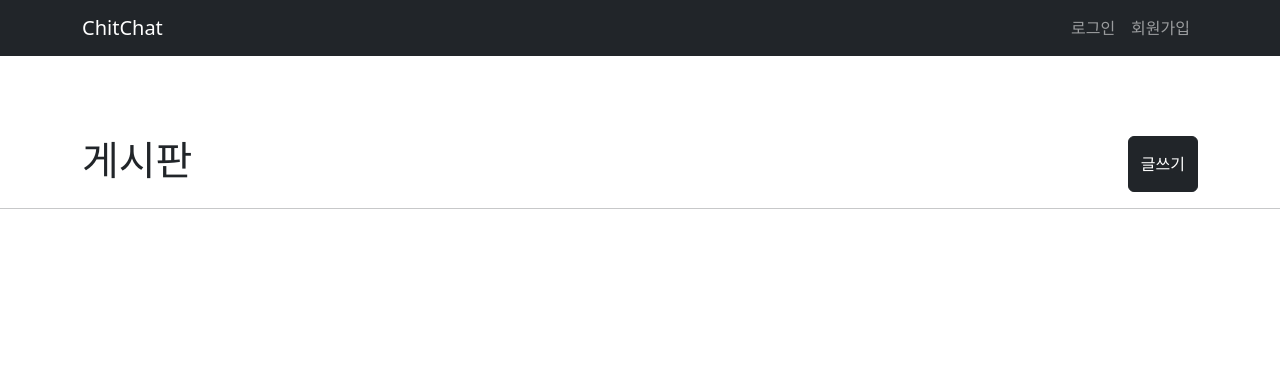
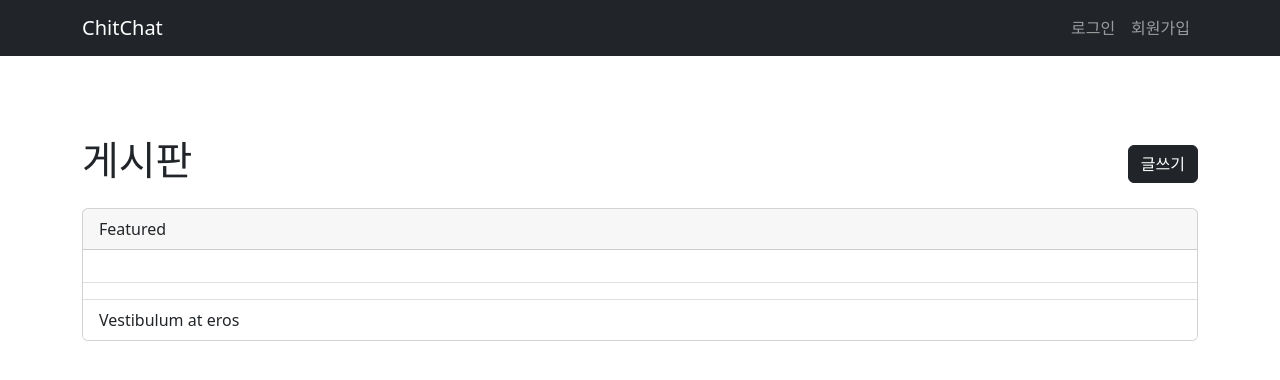
Before and after one commit to mini-operation-project-8/team8_front, a React (Create React App) app: page / in a window 1280 px wide. Shown: the top 380 px of the page. Built offline with nearby package versions, Linux system fonts and the light colour scheme; data requests are answered from the project's data file.

Commit message:
khj working

```diff
--- a/db.json
+++ b/db.json
@@ -1,23 +1,4 @@
 {
-<<<<<<< HEAD
-  "posts": [
-    {
-      "id": 1,
-      "title": "json-server",
-      "author": "typicode"
-    }
-  ],
-  "comments": [
-    {
-      "id": 1,
-      "body": "some comment",
-      "postId": 1
-    }
-  ],
-  "profile": {
-    "name": "typicode"
-  }
-=======
     "posts" : [
         {
             "id" :1,
@@ -31,5 +12,4 @@
             "password" : "1q2w3w4r!"
         }
     ]
->>>>>>> 6835d1372629dc799adada84be2b351894ac6a16
 }
--- a/src/pages/Home.jsx
+++ b/src/pages/Home.jsx
@@ -1,13 +1,28 @@
-import React from 'react'
+import React, { useEffect } from 'react'
 import Container from 'react-bootstrap/Container';
 import Nav from 'react-bootstrap/Nav';
 import Navbar from 'react-bootstrap/Navbar';
 import Button from 'react-bootstrap/Button';
+import Stack from 'react-bootstrap/Stack';
+import Card from 'react-bootstrap/Card';
+import ListGroup from 'react-bootstrap/ListGroup';
+import { useDispatch, useSelector } from 'react-redux';
+import { __getPosts } from '../redux/modules/postModule';
 
 function Home() {
+  const dispatch = useDispatch();
+  const posts = useSelector((state) => state.posts.posts);
+
+  console.log("여기에 들어와야 되는데?", posts);
+
+  useEffect(()=>{
+    dispatch(__getPosts());
+  },[]);
 
   return (
     <div>
+      {posts.title}
+      {posts.content}
       <Navbar collapseOnSelect expand="lg" bg="dark" variant="dark">
         <Container>
           <Navbar.Brand href="#home">ChitChat</Navbar.Brand>
@@ -25,15 +40,22 @@ function Home() {
         </Container>
       </Navbar>
       <Container style={{
-        display: "flex",
-        justifyContent: "space-between",
         marginTop: "5rem"}}>
-        <h1>게시판</h1>
-        <Button variant="dark">글쓰기</Button>
+          <Stack direction="horizontal" gap={2}>
+            <h1>게시판</h1>
+            <Button variant="dark" className='ms-auto'>글쓰기</Button>
+          </Stack>
       </Container>
-      <hr />
-      <Container style={{marginTop: "5rem"}}>
-
+      <Container style={{marginTop: "1rem"}}>
+        <Card style={{ width: '100%' }}>
+          <Card.Header>Featured</Card.Header>
+          <ListGroup variant="flush">
+            <p>{posts.id}</p>
+            <ListGroup.Item>{posts?.id}</ListGroup.Item>
+            <ListGroup.Item>{posts?.title}</ListGroup.Item>
+            <ListGroup.Item>Vestibulum at eros</ListGroup.Item>
+          </ListGroup>
+        </Card>
       </Container>
     </div>
   )
--- a/src/redux/modules/postModule.js
+++ b/src/redux/modules/postModule.js
@@ -6,7 +6,8 @@ export const __getPosts = createAsyncThunk(
     "getPosts",
     async (payload, thunkAPI) => {
         try {
-            const result = await axios.get('/chitchat/posts');
+            const result = await axios.get('http://localhost:4000/posts');
+            console.log(result.data);
             return thunkAPI.fulfillWithValue(result.data);
         } catch(error) {
             return thunkAPI.rejectWithValue("error");
@@ -14,7 +15,9 @@ export const __getPosts = createAsyncThunk(
     }
 );
 
-const initialState = {};
+const initialState = {
+    posts: [],
+};
 
 export const postsSlice = createSlice({
     name: 'posts',
@@ -28,7 +31,7 @@ export const postsSlice = createSlice({
         [__getPosts.fulfilled]: (state, {payload}) => {
             state.isLoading = false;
             state.isError = false;
-            state.Posts = payload;
+            state.posts = payload;
         },
         [__getPosts.rejected]: (state, action) => {
             state.isLoading = false;
@@ -38,5 +41,4 @@ export const postsSlice = createSlice({
     }
 })
 
-export const {} = postsSlice.actions
 export default postsSlice.reducer
```
